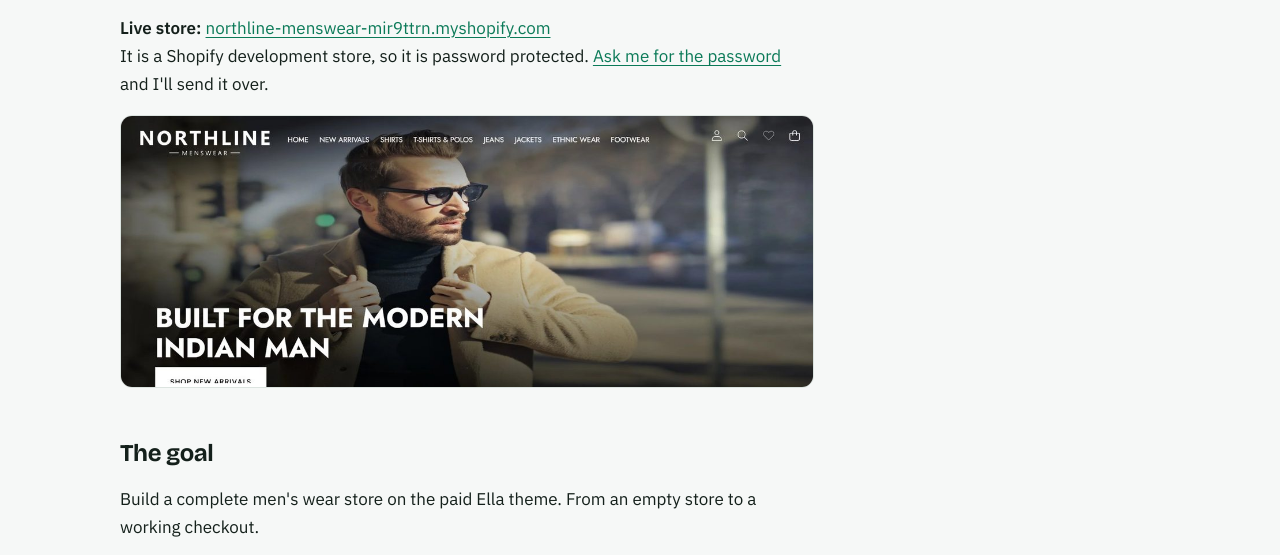
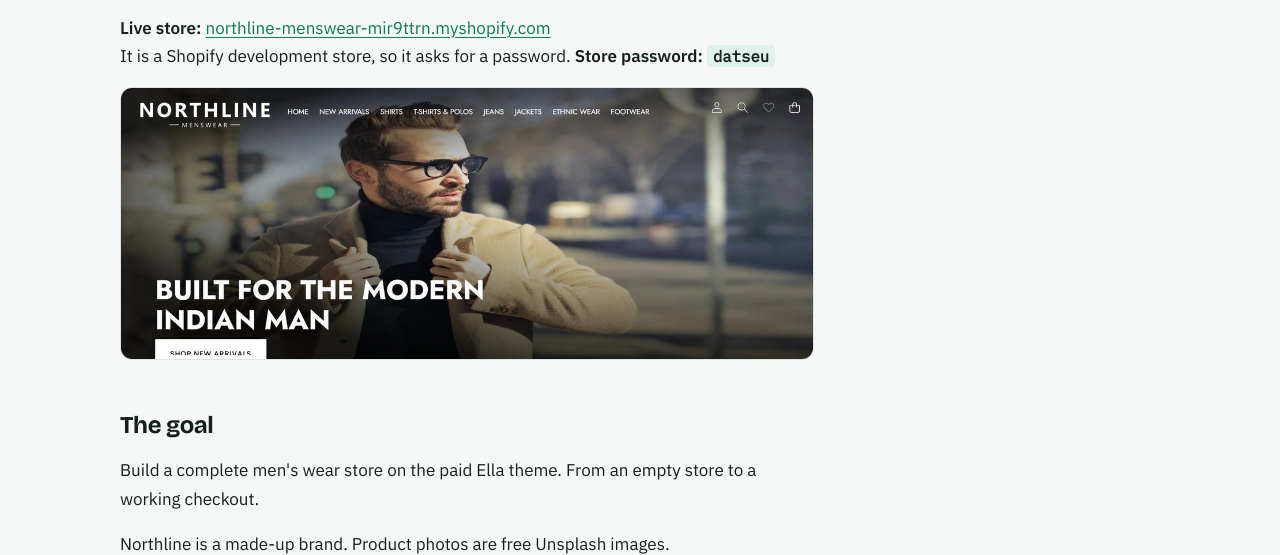
Before and after one commit to tarangviradiya54-creator/tarang-portfolio, a plain HTML site: page work-ella-theme-store.html in a window 1280 px wide. Shown: the part 256-811 px from the top of the page. Drawn offline with nearby package versions, Linux system fonts and the light colour scheme.

Commit message:
Update work-ella-theme-store.html

```diff
--- a/work-ella-theme-store.html
+++ b/work-ella-theme-store.html
@@ -38,7 +38,7 @@
 <p class="lead"><span class="eyebrow">Shopify</span> A men's wear store built on the Ella theme.</p>
 <div class="prose">
 <p><strong>Live store:</strong> <a href="https://northline-menswear-mir9ttrn.myshopify.com" target="_blank" rel="noopener">northline-menswear-mir9ttrn.myshopify.com</a><br>
-It is a Shopify development store, so it is password protected. <a href="/contact">Ask me for the password</a> and I'll send it over.</p>
+It is a Shopify development store, so it asks for a password. <strong>Store password: <code>datseu</code></strong></p>
 <p><img src="/northline-home.jpg" alt="Northline Menswear store homepage" width="1200" height="470" style="width:100%;height:auto;border-radius:12px;border:1px solid var(--line)"></p>
 <h2>The goal</h2>
 <p>Build a complete men's wear store on the paid Ella theme. From an empty store to a working checkout.</p>
```
